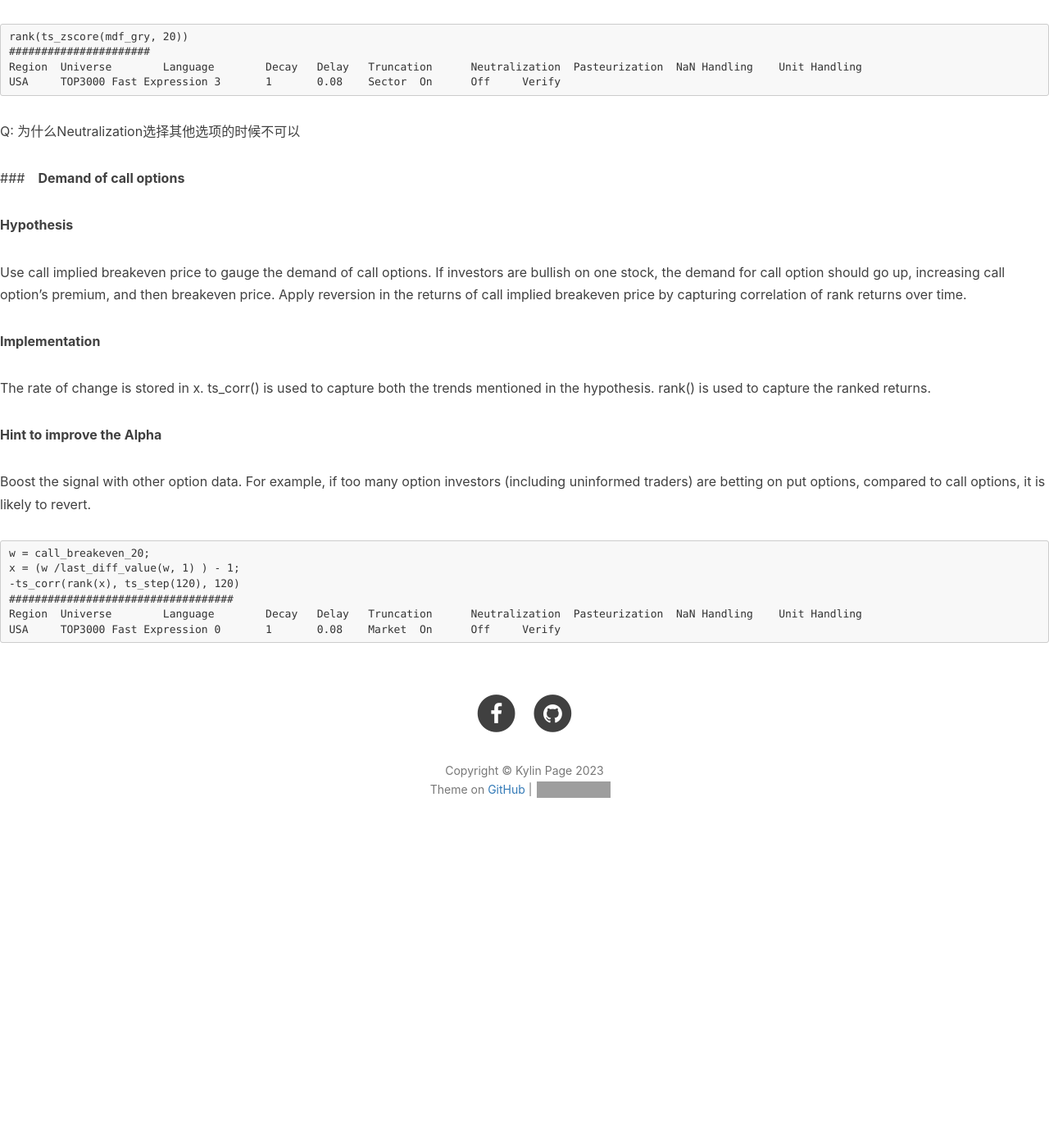
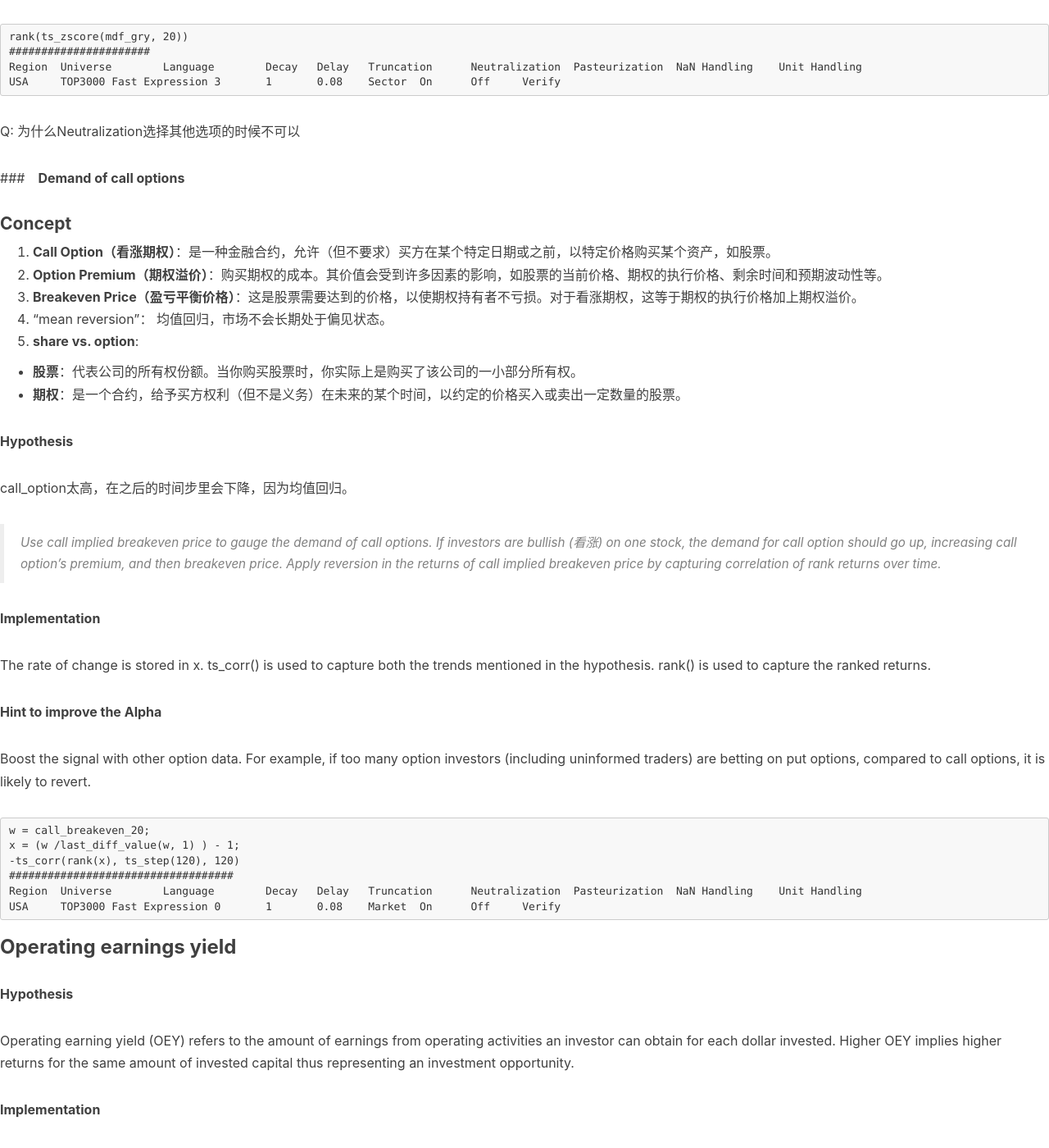
Before and after one commit to KylinC/KylinC.github.io, a Jekyll site: the page built from _posts/2023-08-19-AlphaExamples.md, in a window 1280 px wide and 1400 px high, scrolled down 1639 px. Shown: the whole window at 82% size. Built offline with Jekyll 4.4.1, drawn with Linux system fonts in a browser that asks for light colours; nearby versions of some CDN libraries; our own code applies the rules of GitHub Pages for plain Markdown files; comment, search, counter and statistics services are not loaded; before the commit the page ends 2706 px from its top, so only the background shows below that; some of the changed text lies outside the part shown; grey boxes are pictures that could not be loaded.

Commit message:
push dorm

````diff
--- a/_posts/2023-08-19-AlphaExamples.md
+++ b/_posts/2023-08-19-AlphaExamples.md
@@ -88,9 +88,22 @@ Q: 为什么Neutralization选择其他选项的时候不可以
 
 ###　**Demand of call options**
 
+#### Concept
+
+1. **Call Option（看涨期权）**：是一种金融合约，允许（但不要求）买方在某个特定日期或之前，以特定价格购买某个资产，如股票。
+2. **Option Premium（期权溢价）**：购买期权的成本。其价值会受到许多因素的影响，如股票的当前价格、期权的执行价格、剩余时间和预期波动性等。
+3. **Breakeven Price（盈亏平衡价格）**：这是股票需要达到的价格，以使期权持有者不亏损。对于看涨期权，这等于期权的执行价格加上期权溢价。
+4. “mean reversion”： 均值回归，市场不会长期处于偏见状态。
+5. **share vs.  option**:
+
+- **股票**：代表公司的所有权份额。当你购买股票时，你实际上是购买了该公司的一小部分所有权。
+- **期权**：是一个合约，给予买方权利（但不是义务）在未来的某个时间，以约定的价格买入或卖出一定数量的股票。
+
 **Hypothesis**
 
-Use call implied breakeven price to gauge the demand of call options. If investors are bullish on one stock, the demand for call option should go up, increasing call option's premium, and then breakeven price. Apply reversion in the returns of call implied breakeven price by capturing correlation of rank returns over time.
+call_option太高，在之后的时间步里会下降，因为均值回归。
+
+> Use call implied breakeven price to gauge the demand of call options. If investors are bullish (看涨) on one stock, the demand for call option should go up, increasing call option's premium, and then breakeven price. Apply reversion in the returns of call implied breakeven price by capturing correlation of rank returns over time.
 
 **Implementation**
 
@@ -108,3 +121,27 @@ x = (w /last_diff_value(w, 1) ) - 1;
 Region	Universe	Language	Decay	Delay	Truncation	Neutralization	Pasteurization	NaN Handling	Unit Handling
 USA	TOP3000	Fast Expression	0	1	0.08	Market	On	Off	Verify
 ```
+
+
+
+### **Operating earnings yield**
+
+**Hypothesis**
+
+Operating earning yield (OEY) refers to the amount of earnings from operating activities an investor can obtain for each dollar invested. Higher OEY implies higher returns for the same amount of invested capital thus representing an investment opportunity.
+
+**Implementation**
+
+Long stocks that witnessed higher-than-average OEY growth and short the others.
+
+**Hint to improve the Alpha**
+
+Can normalize the difference between a stock OEY growth and the average improve the performance?
+
+```
+oey_growth = ts_rank(mdf_oey, 63);
+oey_growth - group_mean(oey_growth, 1, subindustry)
+###################################
+Region	Universe	Language	Decay	Delay	Truncation	Neutralization	Pasteurization	NaN Handling	Unit Handling
+USA	TOP3000	Fast Expression	5	1	0.08	Subindustry	On	Off	Verify
+```
````
